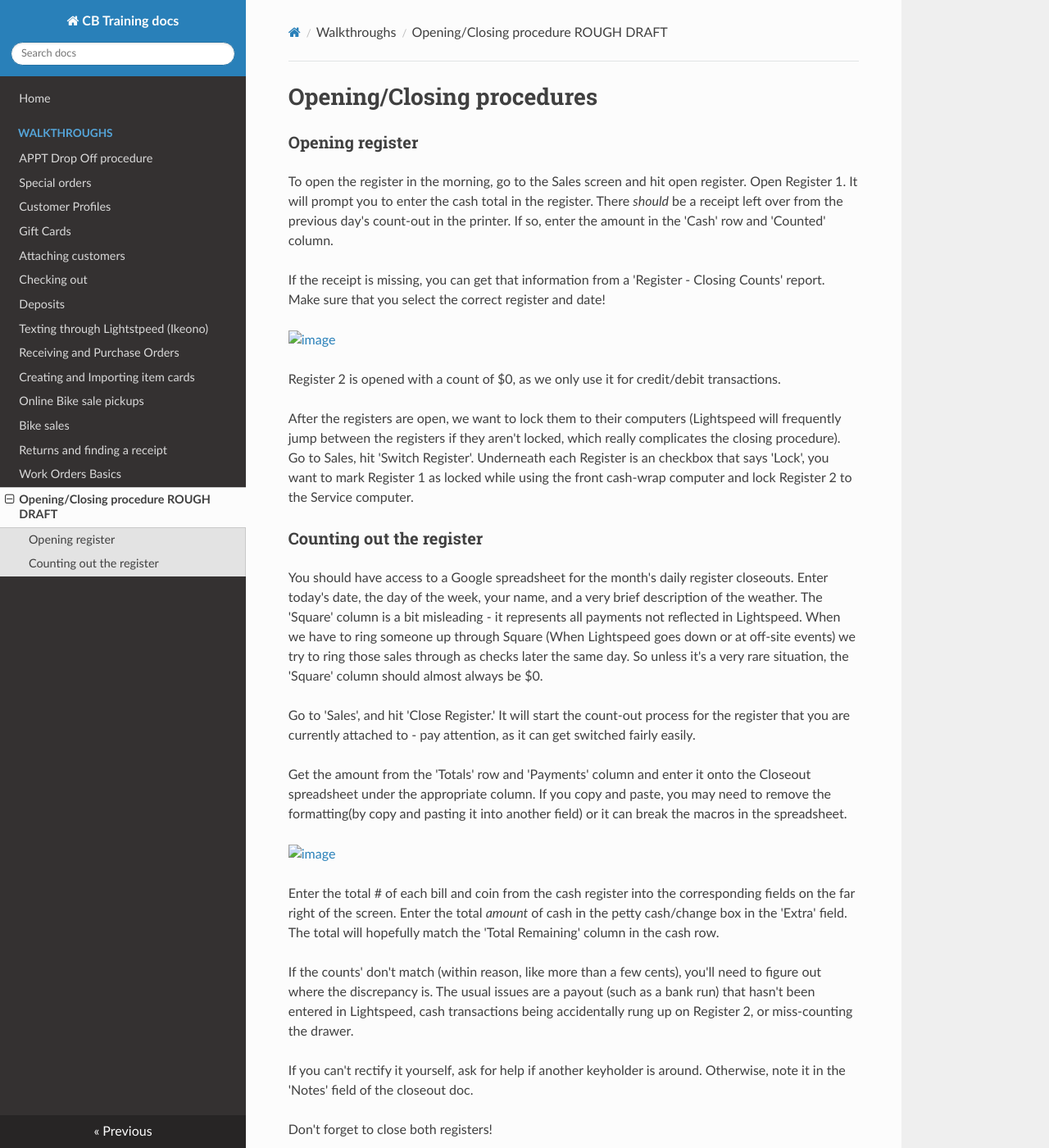
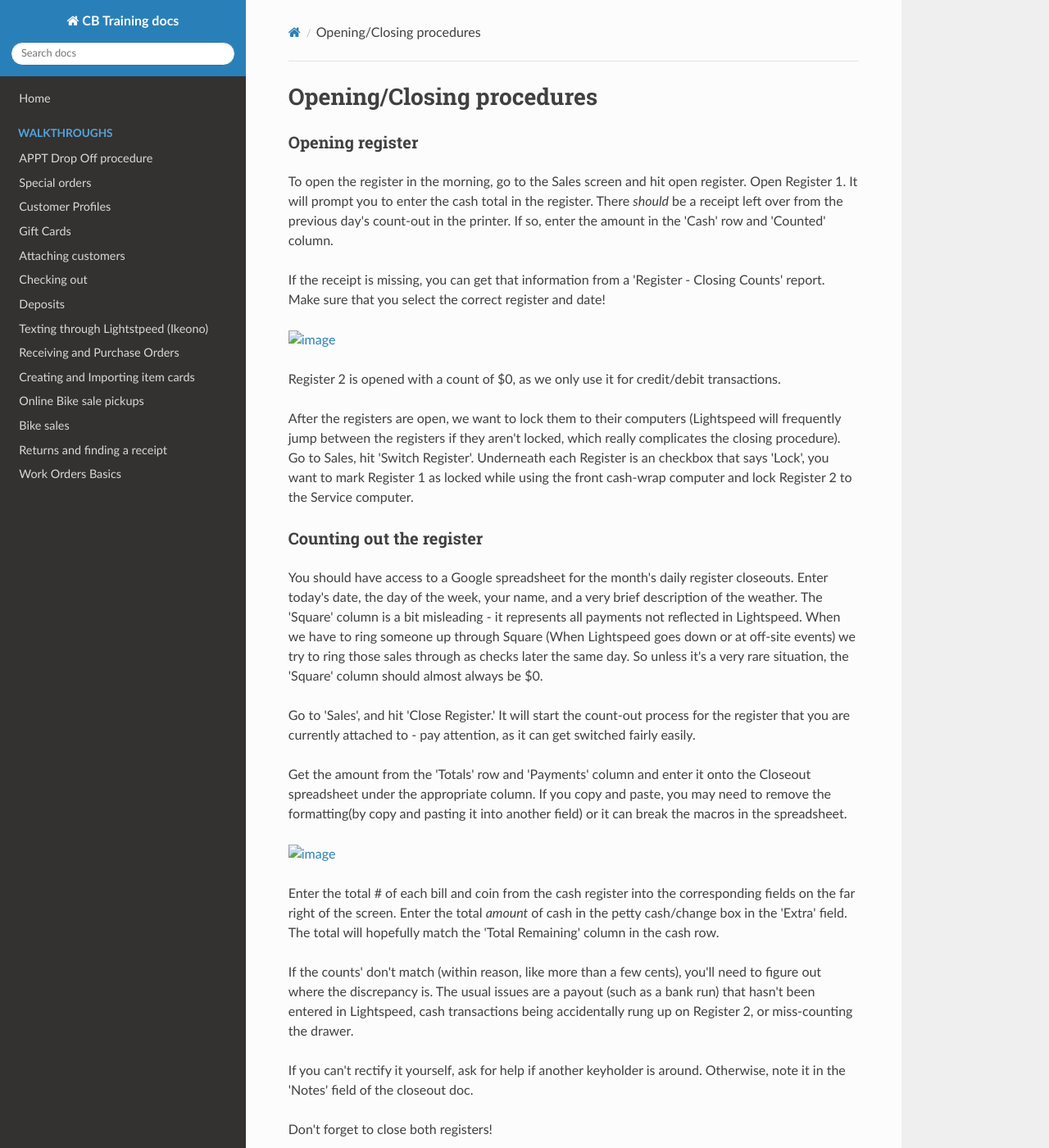
Before and after one commit to CambridgeBicycle/Knowledgebase, an MkDocs documentation site: the page built from docs/clopen.md, in a window 1280 px wide and 1400 px high. Shown: the whole window at 82% size. Built offline with MkDocs 1.6.1, drawn with Linux system fonts in a browser that asks for light colours; nearby versions of some CDN libraries.

Commit message:
config changes

```diff
--- a/mkdocs.yml
+++ b/mkdocs.yml
@@ -16,8 +16,9 @@ nav:
     - Bike sales  : bikesale.md
     - Returns and finding a receipt : return.md
     - Work Orders Basics : workorder.md
-    - Opening/Closing procedure ROUGH DRAFT: clopen.md
+#   - Opening/Closing procedure ROUGH DRAFT: clopen.md
 #   - Annual inventory OUTLINE : annualinv.md
+
 #   - How to find next APPT date
 #   - How to create a work order
 #   - Creating a work order for a repair
@@ -38,7 +39,8 @@ nav:
 
 
 
-theme: readthedocs
+theme:
+  name: readthedocs
 plugins:
    - glightbox:
       zoomable: true
```
